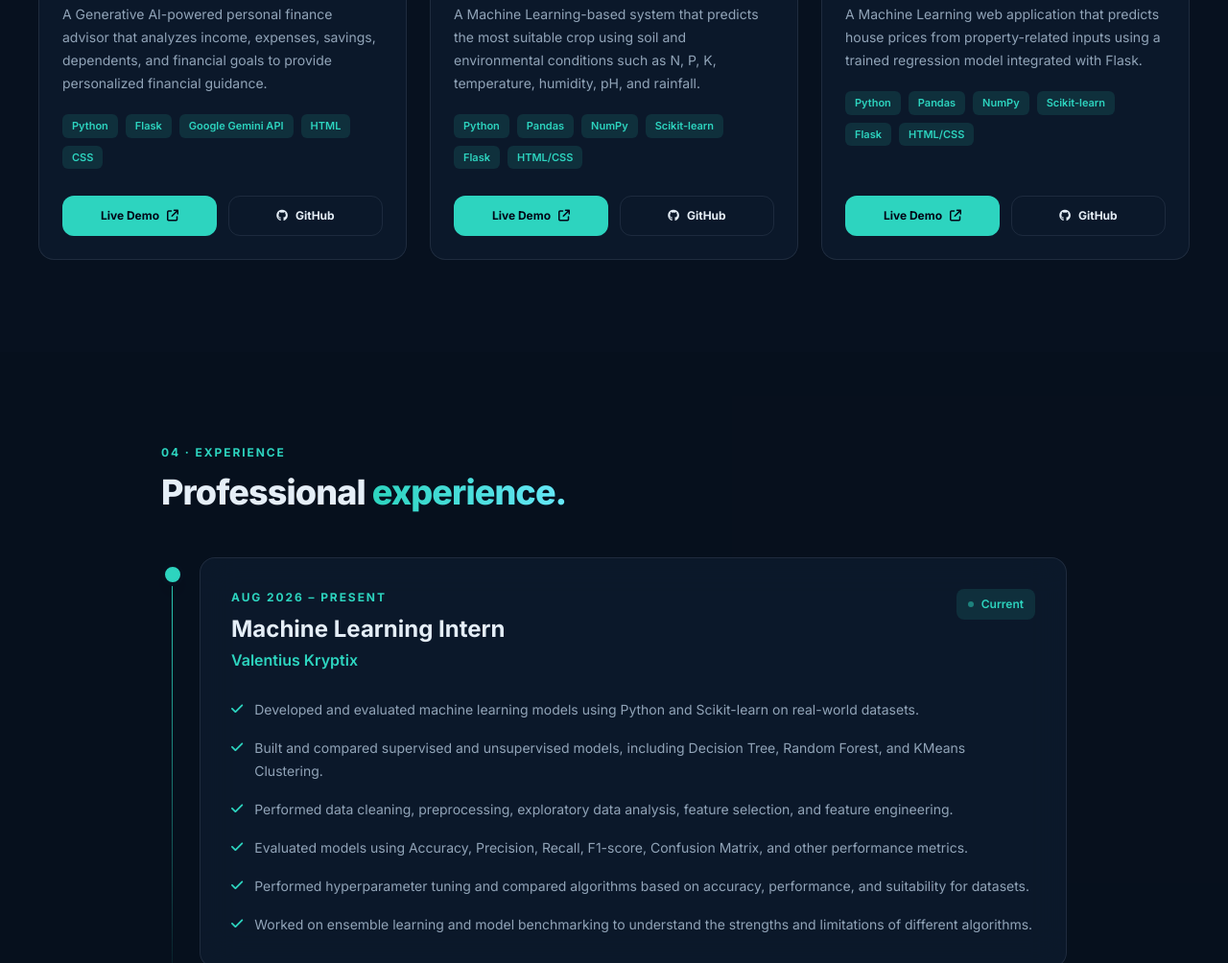
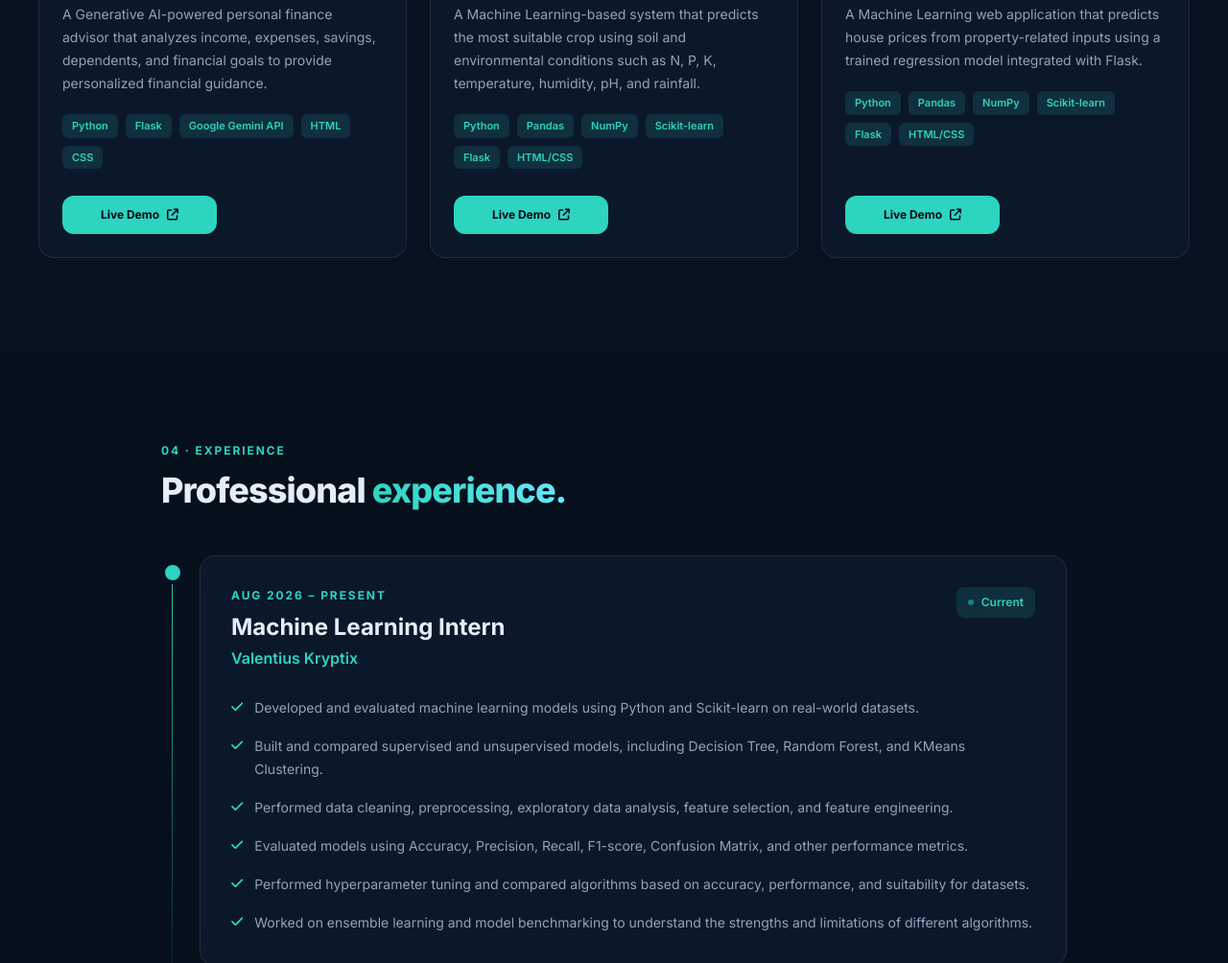
Before and after one commit to Spratik2025/-portfolio2, a plain HTML site: page index.html in a window 1280 px wide. Shown: the part 3144-4148 px from the top of the page at 96% size. Drawn offline with nearby package versions, Linux system fonts and the light colour scheme.

Commit message:
Update index.html

```diff
--- a/index.html
+++ b/index.html
@@ -896,15 +896,7 @@
                 <i class="fa-solid fa-arrow-up-right-from-square"></i>
               </a>
 
-              <a
-                href="https://github.com/Spratik2025/AI_Personal_Expense_Advisor"
-                target="_blank"
-                rel="noopener noreferrer"
-                class="inline-flex items-center justify-center gap-2 px-4 py-3 rounded-xl border border-slate-500/20 text-xs font-bold hover:border-teal-400/40 hover:text-teal-400 transition"
-              >
-                <i class="fa-brands fa-github"></i>
-                GitHub
-              </a>
+
             </div>
           </article>
 
@@ -951,15 +943,6 @@
                 <i class="fa-solid fa-arrow-up-right-from-square"></i>
               </a>
 
-              <a
-                href="https://github.com/Spratik2025/Crop_Prediction"
-                target="_blank"
-                rel="noopener noreferrer"
-                class="inline-flex items-center justify-center gap-2 px-4 py-3 rounded-xl border border-slate-500/20 text-xs font-bold hover:border-teal-400/40 hover:text-teal-400 transition"
-              >
-                <i class="fa-brands fa-github"></i>
-                GitHub
-              </a>
             </div>
           </article>
 
@@ -1006,15 +989,6 @@
                 <i class="fa-solid fa-arrow-up-right-from-square"></i>
               </a>
 
-              <a
-                href="https://github.com/Spratik2025/House_Price_Prediction"
-                target="_blank"
-                rel="noopener noreferrer"
-                class="inline-flex items-center justify-center gap-2 px-4 py-3 rounded-xl border border-slate-500/20 text-xs font-bold hover:border-teal-400/40 hover:text-teal-400 transition"
-              >
-                <i class="fa-brands fa-github"></i>
-                GitHub
-              </a>
             </div>
           </article>
 
```
